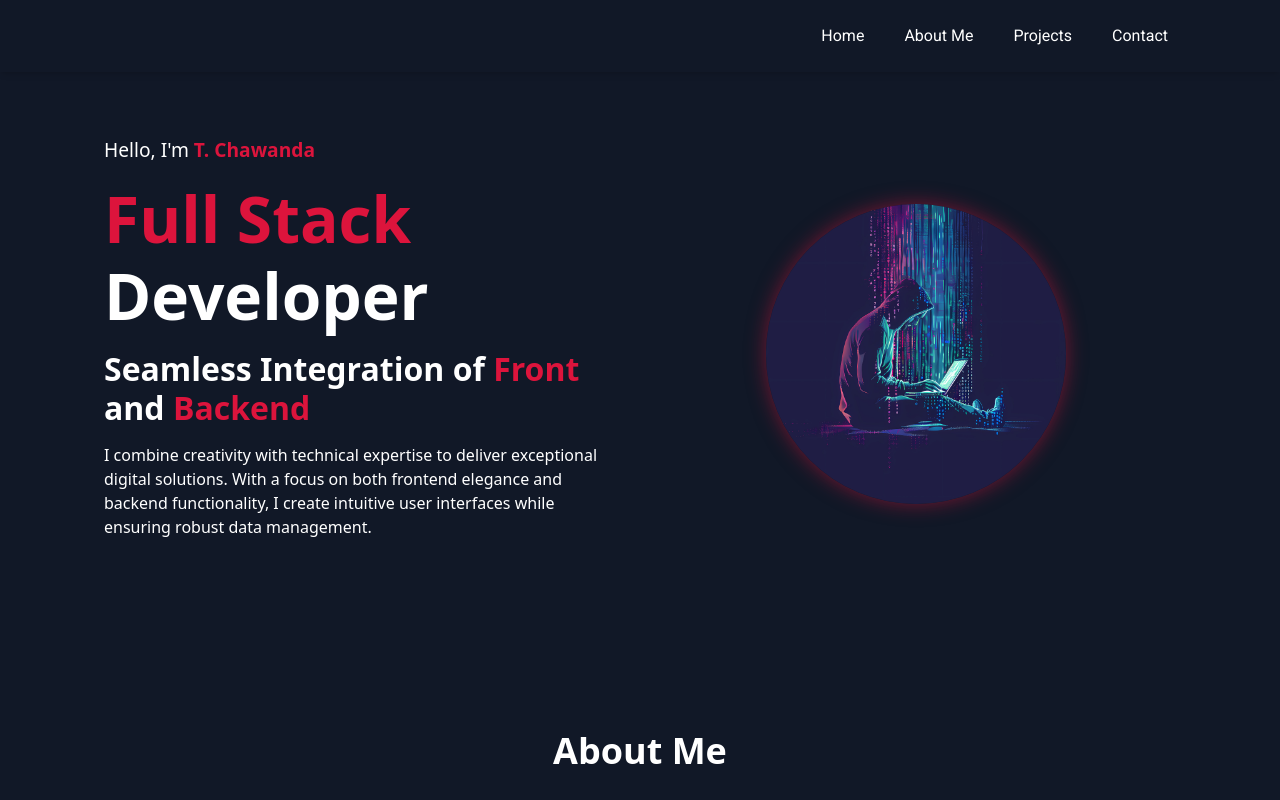
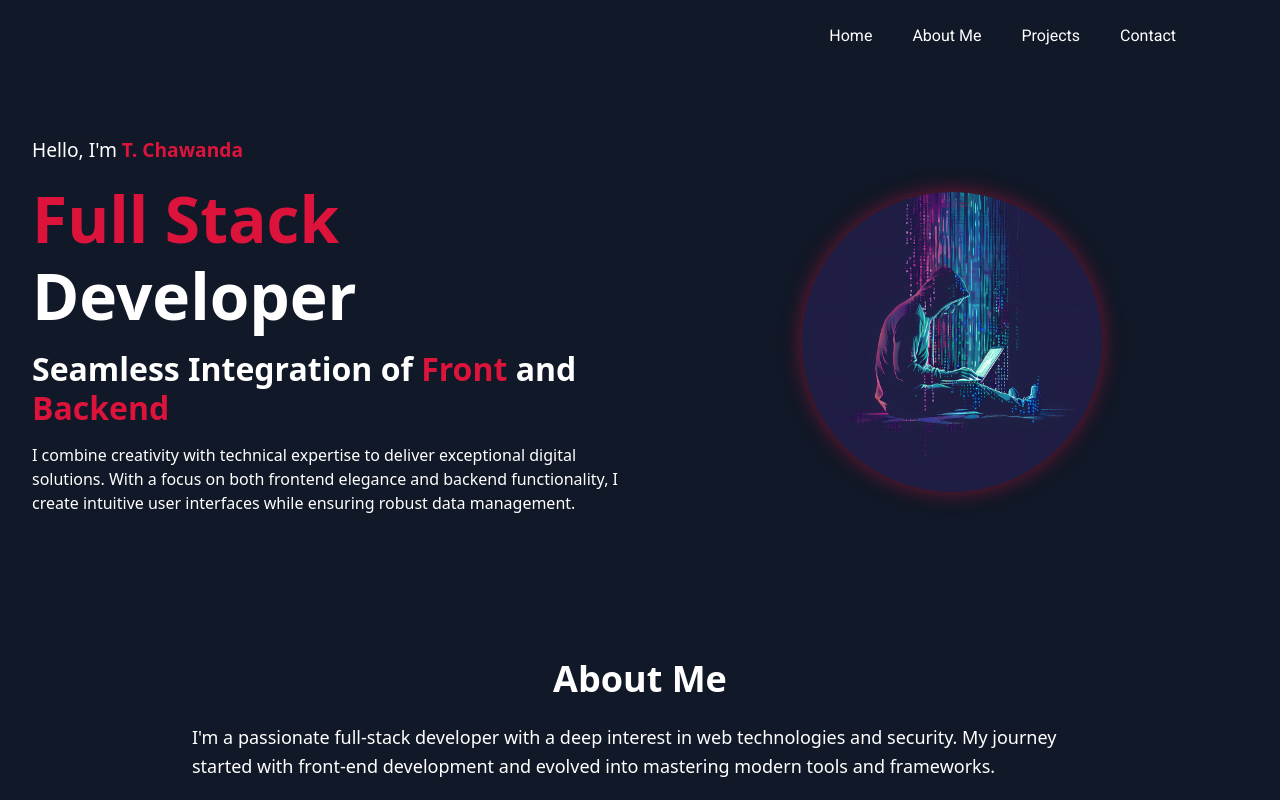
Before and after one commit to CovetingAphid3/Portfolio, a React (Vite) app in the folder frontend/: page / in a window 1280 px wide. Shown: the top 800 px of the page. Built offline with nearby package versions, Linux system fonts and the light colour scheme; some icons are missing.

Commit message:
fix hero sizing issue on small devices

```diff
--- a/frontend/src/App.jsx
+++ b/frontend/src/App.jsx
@@ -1,35 +1,32 @@
-import React from 'react';
-import Navbar from './components/Navbar';
-import Hero from './components/Hero';
-import Footer from './components/Footer';
-import Portfolio from './components/Portfolio';
-import Contact from './components/Contact';
-import About from './components/About';
-
+import styles from './style'
+import Navbar from './components/Navbar'
+import Hero from './components/Hero'
+import Footer from './components/Footer'
+import Portfolio from './components/Portfolio'
+import Contact from './components/Contact'
+import About from './components/About'
 function App() {
     return (
-        <div className="bg-gray-900 text-white min-h-screen">
-            <div className="sticky top-0 z-10 bg-gray-900 shadow-md">
-                <div className="container mx-auto px-4 sm:px-6 lg:px-8">
+        <div className='bg-gray-900'>
+            <div className={`${styles.paddingX} ${styles.flexCenter} sticky top-0 z-10`}>
+                <div className={`${styles.boxWidth}`}>
                     <Navbar />
                 </div>
             </div>
-
-            <main>
-                <div className="container mx-auto px-4 sm:px-6 lg:px-8">
+            <div className={ `${styles.flexStart}`}>
+                <div className={`${styles.boxWidth}`}>
                     <Hero />
                 </div>
-
-                <div className="container mx-auto px-4 sm:px-6 lg:px-8 py-12 space-y-24">
-                    <About />
-                    <Portfolio />
-                    <Contact />
+            </div>
+            <div className={`${styles.paddingX} ${styles.flexStart}`}>
+                <div className={`${styles.boxWidth}`}>
+                    <About/>
+                    <Portfolio/>
+                    <Contact/>
+                    <Footer />
                 </div>
-            </main>
-
-            <Footer />
+            </div>
         </div>
-    );
+    )
 }
-
-export default App;
+export default App
--- a/frontend/src/styles/Hero.module.css
+++ b/frontend/src/styles/Hero.module.css
@@ -17,7 +17,7 @@
 }
 
 .greeting {
-    font-size: 1.2rem;
+    font-size: 1rem; /* Default size for small screens */
     color: #ffffff;
 }
 
@@ -27,7 +27,7 @@
 }
 
 .title {
-    font-size: 4rem;
+    font-size: 2rem; /* Default size for small screens */
     font-weight: 600;
     color: #ffffff;
     line-height: 1.2;
@@ -35,7 +35,7 @@
 }
 
 .subtitle {
-    font-size: 2rem;
+    font-size: 1rem; /* Default size for small screens */
     font-weight: 600;
     color: #ffffff;
     line-height: 1.2;
@@ -47,7 +47,7 @@
 }
 
 .description {
-    font-size: 1rem;
+    font-size: 1rem; /* Default size for small screens */
     color: #ffffff;
     max-width: 600px;
     margin-bottom: 2rem;
@@ -79,6 +79,25 @@
     transform: scale(1.1);
 }
 
+/* Media Queries for Larger Screens */
+@media (min-width: 640px) {
+    .greeting {
+        font-size: 1.2rem; /* Adjusted for larger screens */
+    }
+
+    .title {
+        font-size: 4rem; /* Adjusted for larger screens */
+    }
+
+    .subtitle {
+        font-size: 2rem; /* Adjusted for larger screens */
+    }
+
+    .description {
+        font-size: 1rem; /* Keep the same for larger screens */
+    }
+}
+
 @media (min-width: 768px) {
     .heroSection {
         flex-direction: row;
```
